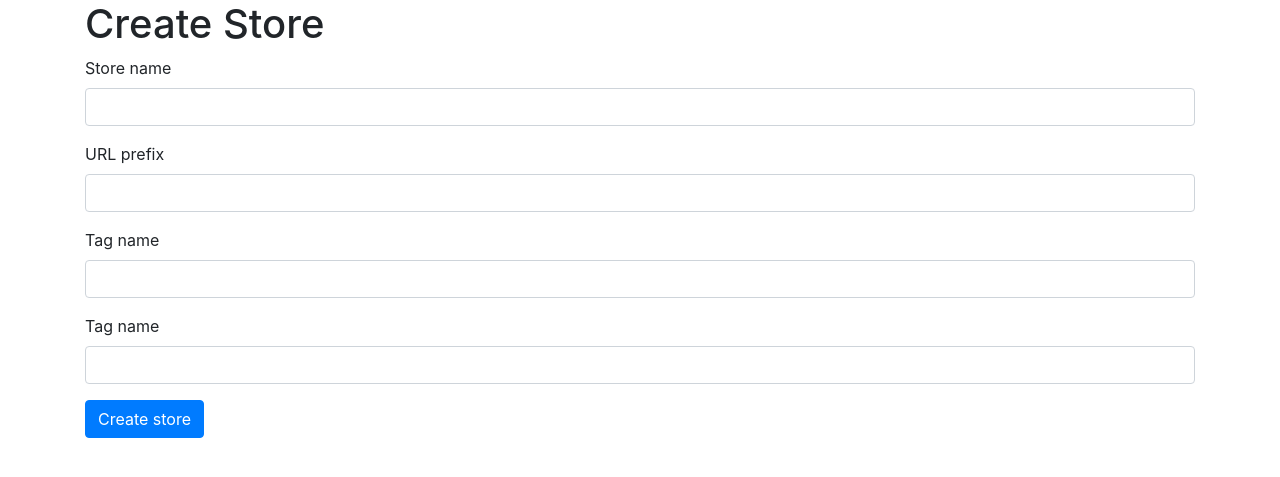
After one commit to lukaszkuzmicki/pricing-service, a Flask app: page /stores/new in a window 1280 px wide. The commit adds this page. Shown: the top 477 px of the page. Run offline with Flask 2, Linux system fonts and the light colour scheme; parts of the project's set-up code (start-up, migrations or seed data) failed here and were passed over; some libraries are stand-ins or nearby versions.

Commit message:
Edit/Update/Delete methods added

```diff
--- a/alert_updater.py
+++ b/alert_updater.py
@@ -1,10 +1,11 @@
 from models.alert import Alert
 
 alerts = Alert.all()
-
+print(alerts)
 for alert in alerts:
     alert.load_item_price()
     alert.notify_if_price_reached()
+    alert.json()
 
 if not alerts:
     print("nie ma alertow")
--- a/app.py
+++ b/app.py
@@ -5,13 +5,16 @@ from learning import learning_blueprint
 from models.item import Item
 
 from views.alerts import alert_blueprint
+from views.stores import store_blueprint
 
 app = Flask(__name__)
 
 # app.register_blueprint(learning_blueprint, url_prefix='/greetings')
 
 
-app.register_blueprint(alert_blueprint, url_prefix ='/alerts')
+app.register_blueprint(alert_blueprint, url_prefix= '/alerts')
+app.register_blueprint(user_blueprint, url_prefix= '/users')
+app.register_blueprint(store_blueprint, url_prefix= '/stores')
 
 
 
--- a/models/model.py
+++ b/models/model.py
@@ -21,7 +21,7 @@ class Model(metaclass=ABCMeta):
 
     @classmethod
     def get_by_id(cls: Type[T], _id: str) -> T:
-        return cls.find_one_by({"_id": _id})
+        return cls.find_one_by("_id", _id)
 
     #czyli każda klasa będzie musiala mięc meetode json
     @abstractmethod
@@ -34,7 +34,7 @@ class Model(metaclass=ABCMeta):
         return [cls(**item) for item in items_from_db]
 
     @classmethod
-    def find_one_by(cls: Type[T], attribute: str, value: Union[str, Dict]) -> T:
+    def find_one_by(cls: Type[T], attribute: str, value: str) -> T:
         return cls(**Database.find_one(cls.collection, {attribute: value}))
 
     @classmethod
--- a/templates/alerts/new_alert.html
+++ b/templates/alerts/new_alert.html
@@ -4,6 +4,10 @@
     <header><h1>Create Alert</h1></header>
     <section class="create-alert-form">
         <form method="post">
+            <div class ="form-group">
+                <label for="alert_name">Alert name</label>
+                <input type="text" class="form-control" id="alert_name" name="alert_name"/>
+            </div>
             <div class ="form-group">
                 <label for="item_url">URL</label>
                 <input type="text" class="form-control" id="item_url" name="item_url"/>
--- /dev/null
+++ b/templates/stores/new_store.html
@@ -0,0 +1,26 @@
+{% extends "base.html" %}
+
+{% block content %}
+    <header><h1>Create Store</h1></header>
+    <section class="create-store-form">
+        <form method="post">
+            <div class ="form-group">
+                <label for="name">Store name</label>
+                <input type="text" class="form-control" id="name" name="name"/>
+            </div>
+            <div class ="form-group">
+                <label for="url_prefix">URL prefix</label>
+                <input type="text" class="form-control" id="url_prefix" name="url_prefix"/>
+            </div>
+            <div class ="form-group">
+                <label for="tag_name">Tag name</label>
+                <input type="text" class="form-control" id="tag_name" name="tag_name"/>
+            </div>
+            <div class ="form-group">
+                <label for="query">Tag name</label>
+                <input type="text" class="form-control" id="query" name="query"/>
+            </div>
+            <button type="submit" class="btn btn-primary">Create store</button>
+        </form>
+    </section>
+{% endblock %}
--- /dev/null
+++ b/views/stores.py
@@ -0,0 +1,49 @@
+from flask import Blueprint, render_template, request, url_for, redirect
+import json
+
+
+from models.store import Store
+
+store_blueprint= Blueprint('stores', __name__)
+
+@store_blueprint.route('/')
+def index():
+    stores = Store.all()
+    return render_template('stores/index.html', stores=stores)
+
+
+@store_blueprint.route('/new', methods=['GET','POST'])
+def create_store():
+    if request.method == 'POST':
+        name = request.form['name']
+        url_prefix= request.form['url_prefix']
+        tag_name = request.form['tag_name']
+        query = json.loads(request.form['query'])
+
+        Store(name, url_prefix,tag_name,query).save_to_mongo()
+
+    return render_template('stores/new_store.html')
+
+@store_blueprint.route('/edit/<string:store_id>', methods=['GET','POST'])
+def edit_store(store_id):
+    store = Store.get_by_id(store_id)
+
+    if request.method == 'POST':
+        tag_name = request.form['tag_name']
+        query = json.loads(request.form['query'])
+
+        store.tag_name = tag_name
+        store.query = query
+        store.save_to_mongo()
+
+        return redirect(url_for('.index'))
+
+    return render_template('stores/edit.html', store=store)
+
+@store_blueprint.route('/delete/<string:store_id>', methods=['GET'])
+def delete_store(store_id):
+    store = Store.get_by_id(store_id)
+
+    store.remove_from_mongo()
+
+    return redirect(url_for('.index'))
```
Also changed, not shown: models/alert.py (+12 -16 lines), models/item.py (+5 -6 lines), models/store.py (+13 -9 lines), templates/alerts/edit.html (added, +22 -0 lines), templates/alerts/index.html (+11 -4 lines), templates/stores/edit.html (added, +26 -0 lines), templates/stores/index.html (added, +32 -0 lines), templates/users/register.html (added, +18 -0 lines), views/alerts.py (+28 -3 lines), views/users.py (added, +11 -0 lines).
